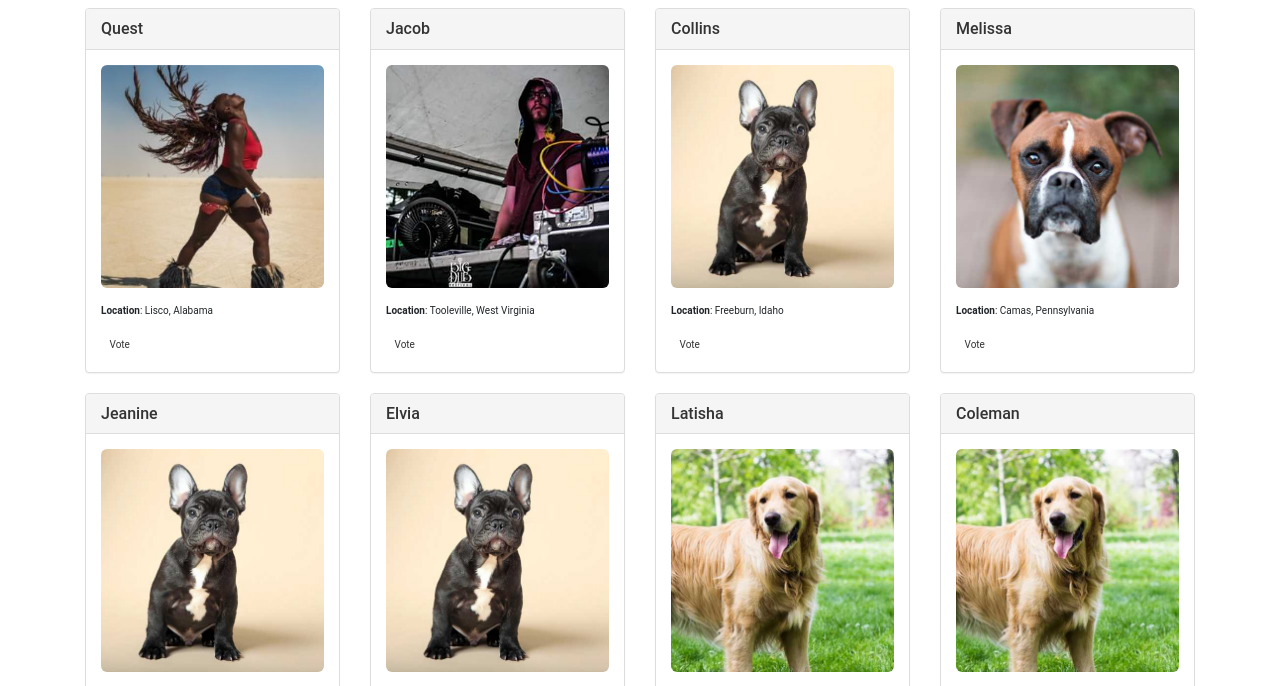
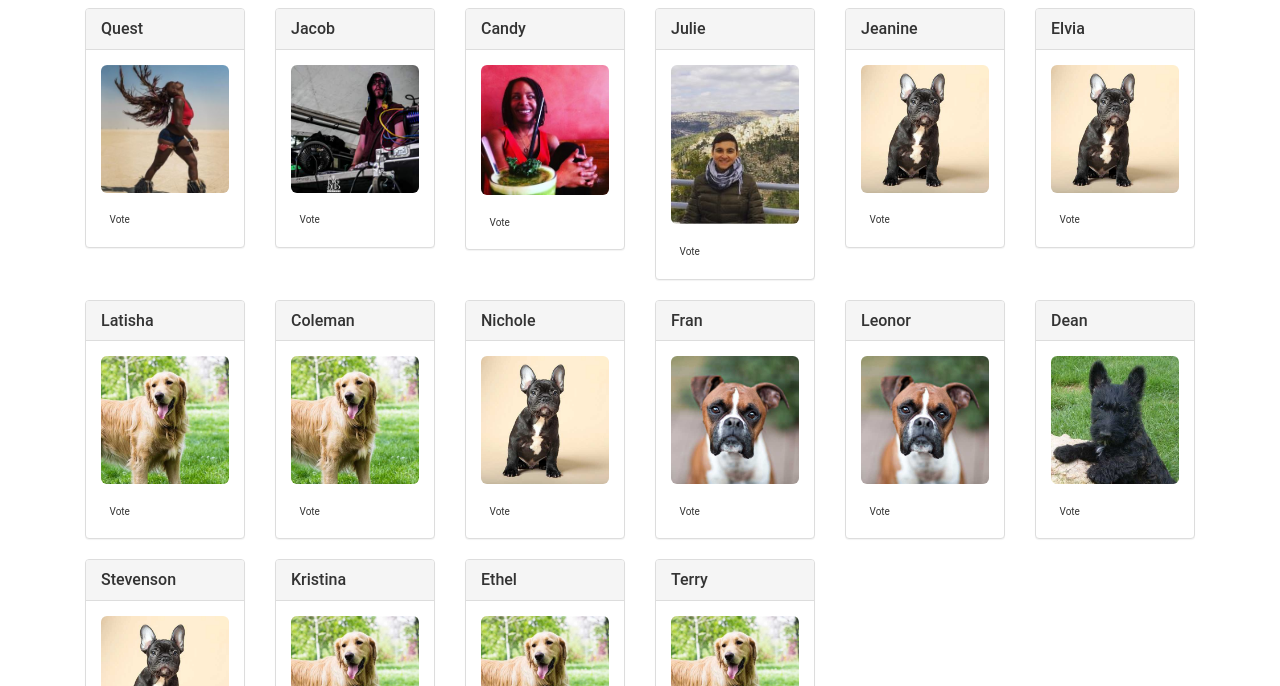
Before and after one commit to CadiDadi/Hackital2018-Solidity-Artists, a website: page src/index.html in a window 1280 px wide. Shown: the part 632-1318 px from the top of the page. Drawn offline with nearby package versions, Linux system fonts and the light colour scheme; files whose address does not match are found by name.

Commit message:
4rd update

```diff
--- a/src/index.html
+++ b/src/index.html
@@ -45,13 +45,13 @@
         </div>
       </div>
 
-      <div id="petsRow" class="row">
+      <div id="artistRow" class="row">
         <!-- ARTISTS LOAD HERE -->
       </div>
     </div>
 
-    <div id="petTemplate" style="display: none;">
-      <div class="col-sm-6 col-md-4 col-lg-3">
+    <div id="artistTemplate" style="display: none;">
+      <div class="col-sm-6 col-md-4 col-lg-2">
         <div class="panel panel-default panel-pet">
           <div class="panel-heading">
             <h3 class="panel-title">Scrappy</h3>
@@ -59,8 +59,7 @@
           <div class="panel-body">
             <img alt="140x140" data-src="holder.js/140x140" class="img-rounded img-center" style="width: 100%;" src="jason.jpg" data-holder-rendered="true">
             <br/><br/>
-            <strong>Location</strong>: <span class="pet-location">Warren, MI</span><br/><br/>
-            <button class="btn btn-default btn-adopt" type="button" data-id="0">Vote</button>
+            <button class="btn btn-default btn-vote" type="button" data-id="0">Vote</button>
           </div>
         </div>
       </div>
--- a/src/js/app.js
+++ b/src/js/app.js
@@ -5,18 +5,18 @@ App = {
   init: function() {
     // Load pets.
     $.getJSON('../pets.json', function(data) {
-      var petsRow = $('#petsRow');
-      var petTemplate = $('#petTemplate');
+      var artistRow = $('#artistRow');
+      var artistTemplate = $('#artistTemplate');
 
       for (i = 0; i < data.length; i ++) {
-        petTemplate.find('.panel-title').text(data[i].name);
-        petTemplate.find('img').attr('src', data[i].picture);
-        petTemplate.find('.pet-breed').text(data[i].breed);
-        petTemplate.find('.pet-age').text(data[i].age);
-        petTemplate.find('.pet-location').text(data[i].location);
-        petTemplate.find('.btn-adopt').attr('data-id', data[i].id);
+        artistTemplate.find('.panel-title').text(data[i].name);
+        artistTemplate.find('img').attr('src', data[i].picture);
+        artistTemplate.find('.pet-breed').text(data[i].breed);
+        artistTemplate.find('.pet-age').text(data[i].age);
+        artistTemplate.find('.pet-location').text(data[i].location);
+        artistTemplate.find('.btn-adopt').attr('data-id', data[i].id);
 
-        petsRow.append(petTemplate.html());
+        artistRow.append(artistTemplate.html());
       }
     });
 
--- a/src/pets.json
+++ b/src/pets.json
@@ -13,14 +13,14 @@
   },
   {
     "id": 2,
-    "name": "Collins",
-    "picture": "images/french-bulldog.jpeg",
+    "name": "Candy",
+    "picture": "images/candy.jpg",
     "location": "Freeburn, Idaho"
   },
   {
     "id": 3,
-    "name": "Melissa",
-    "picture": "images/boxer.jpeg",
+    "name": "Julie",
+    "picture": "images/julie.jpg",
     "location": "Camas, Pennsylvania"
   },
   {
```
Also changed, not shown: src/images/Candy.JPG (added), src/images/julie.JPG (added).
